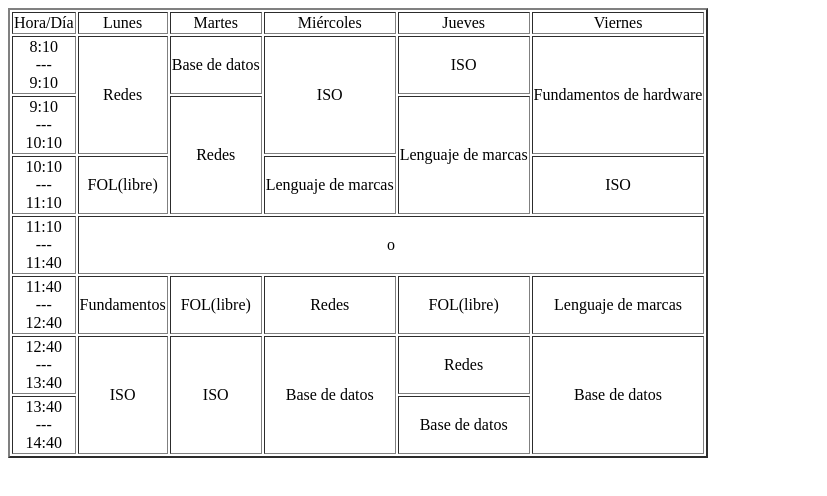
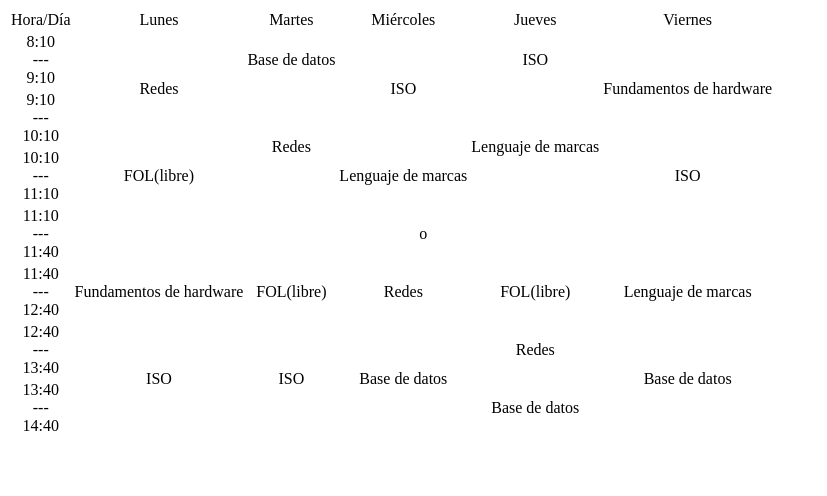
Before and after one commit to jcolveg1803/jcolveg1803.github.io, a plain HTML site: page page/horario.html in a window 1280 px wide. Shown: the whole page, without its empty margins (0-827 px from the left). Drawn offline with Linux system fonts and the light colour scheme.

Commit message:
Update horario.html

```diff
--- a/page/horario.html
+++ b/page/horario.html
@@ -10,66 +10,65 @@
     <title>Horario 2022-2023</title>
 </head>
 <body>
-    <table border="2">
+    <table>
         <tr align="center">
-            <td>Hora/Día</td>
-            <td>Lunes</td>
-            <td>Martes</td>
-            <td>Miércoles</td>
-            <td>Jueves</td>
-            <td>Viernes</td>
+            <td id="dias">Hora/Día</td>
+            <td id="dias">Lunes</td>
+            <td id="dias">Martes</td>
+            <td id="dias">Miércoles</td>
+            <td id="dias">Jueves</td>
+            <td id="dias">Viernes</td>
         </tr>
         <!--Primera hora-->
         <tr align="center">
-            <td>8:10<br>---<br>9:10</td>
-            <td rowspan="2">Redes</td>
-            <td>Base de datos</td>
-            <td rowspan="2">ISO</td>
-            <td>ISO</td>
-            <td rowspan="2">Fundamentos de hardware</td>
+            <td id="horas">8:10<br>---<br>9:10</td>
+            <td rowspan="2" id="redes">Redes</td>
+            <td id="bd">Base de datos</td>
+            <td rowspan="2" id="iso">ISO</td>
+            <td id="iso">ISO</td>
+            <td rowspan="2" id="fundamentos">Fundamentos de hardware</td>
         </tr>
         <!--Segunda hora-->
         <tr align="center">
-            <td>9:10<br>---<br>10:10</td>
-            <td rowspan="2">Redes</td>
-
-            <td rowspan="2">Lenguaje de marcas</td>
+            <td id="horas">9:10<br>---<br>10:10</td>
+            <td rowspan="2" id="redes">Redes</td>
+            <td rowspan="2" id="marcas">Lenguaje de marcas</td>
         </tr>
         <!--Tercera hora-->
         <tr align="center">
-            <td>10:10<br>---<br>11:10</td>
-            <td>FOL(libre)</td>
-            <td>Lenguaje de marcas</td>
-            <td>ISO</td>
+            <td id="horas">10:10<br>---<br>11:10</td>
+            <td id="fol">FOL(libre)</td>
+            <td id="marcas">Lenguaje de marcas</td>
+            <td id="iso">ISO</td>
 
         </tr>
         <!--Recreo-->
         <tr align="center">
-            <td>11:10<br>---<br>11:40</td>
-            <td colspan="5">o</td>
+            <td id="horas">11:10<br>---<br>11:40</td>
+            <td colspan="5" id="recreo">o</td>
         </tr>
         <!--Cuarta hora-->
         <tr align="center">
-            <td>11:40<br>---<br>12:40</td>
-            <td>Fundamentos</td>
-            <td>FOL(libre)</td>
-            <td>Redes</td>
-            <td>FOL(libre)</td>
-            <td>Lenguaje de marcas</td>
+            <td id="horas">11:40<br>---<br>12:40</td>
+            <td id="fundamentos">Fundamentos de hardware</td>
+            <td id="fol">FOL(libre)</td>
+            <td id="redes">Redes</td>
+            <td id="fol">FOL(libre)</td>
+            <td id="marcas">Lenguaje de marcas</td>
         </tr>
         <!--Quinta hora-->
         <tr align="center">
-            <td>12:40<br>---<br>13:40</td>
-            <td rowspan="2">ISO</td>
-            <td rowspan="2">ISO</td>
-            <td rowspan="2">Base de datos</td>
-            <td>Redes</td>
-            <td rowspan="2">Base de datos</td>
+            <td id="horas">12:40<br>---<br>13:40</td>
+            <td rowspan="2" id="iso">ISO</td>
+            <td rowspan="2" id="iso">ISO</td>
+            <td rowspan="2" id="bd">Base de datos</td>
+            <td id="redes">Redes</td>
+            <td rowspan="2" id="bd">Base de datos</td>
         </tr>
         <!--Sexta hora-->
         <tr align="center">
-            <td>13:40<br>---<br>14:40</td>
-            <td>Base de datos</td>
+            <td id="horas">13:40<br>---<br>14:40</td>
+            <td id="bd">Base de datos</td>
         </tr>
     </table>
 </body>
```
